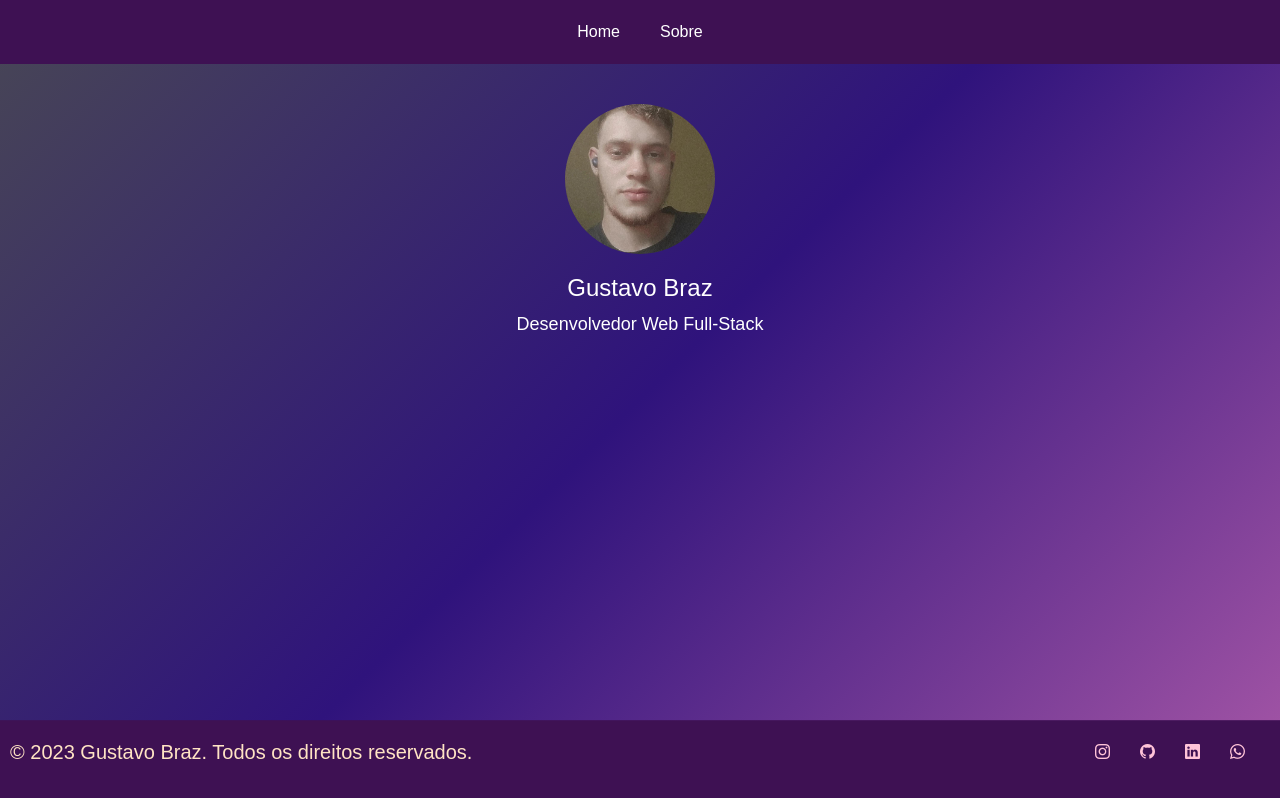
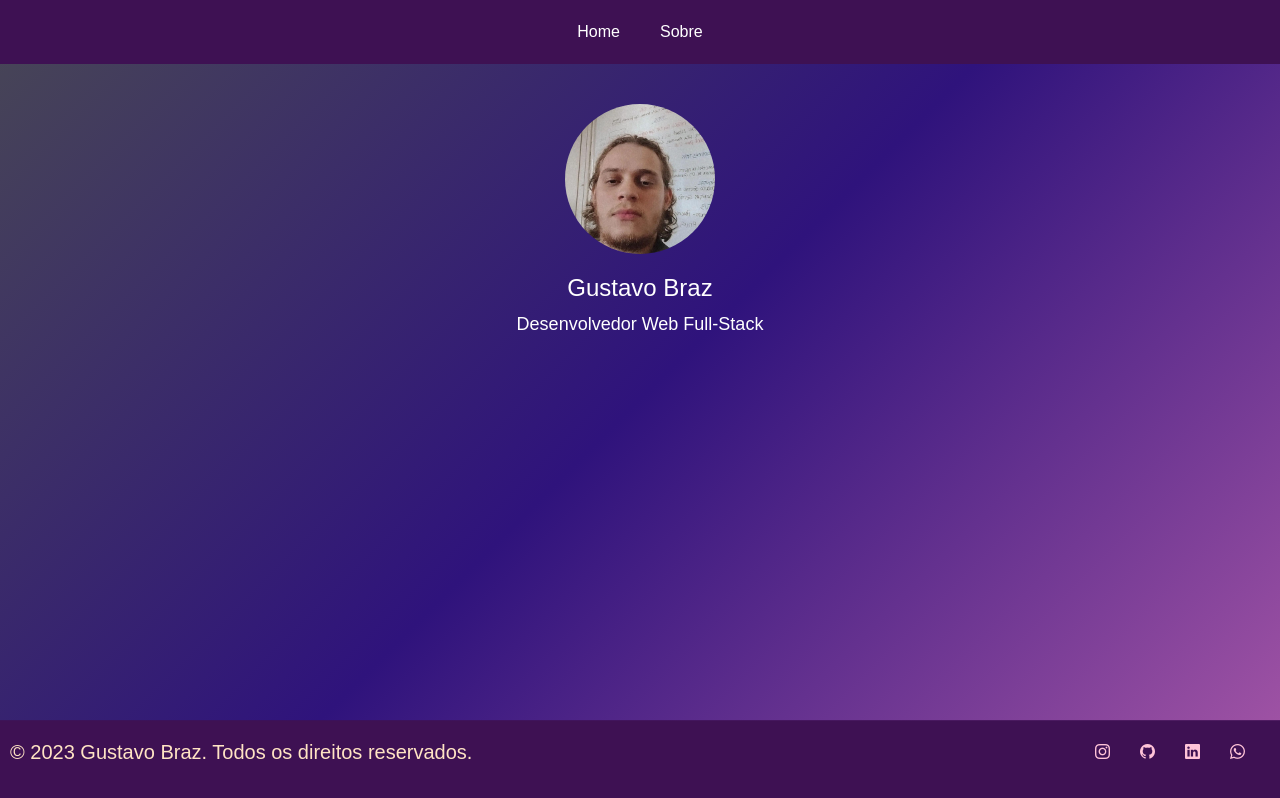
Before and after one commit to Gustavobbraz/Portifolio-AngularWebSite, an Angular app: page / in a window 1280 px wide. Built offline with nearby package versions, Linux system fonts and the light colour scheme.

Commit message:
homeprofile

```diff
--- a/src/app/pages/home/home.component.html
+++ b/src/app/pages/home/home.component.html
@@ -1,6 +1,6 @@
 <header>
   <div class="profile">
-    <img src="../../../assets/img/img-profile.jpg" alt="Foto de Perfil">
+    <img src="../../../assets/img/imgprofile.jpg" alt="Foto de Perfil">
     <h1>Gustavo Braz</h1>
     <p>Desenvolvedor Web Full-Stack</p>
   </div>
```
